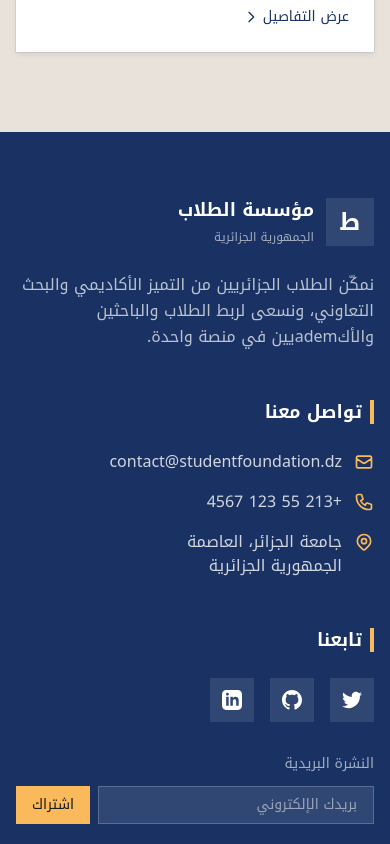
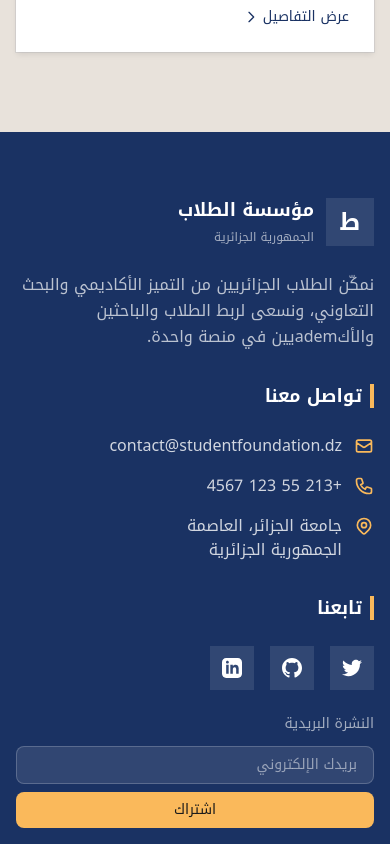
Before and after one commit to oussama22kh/student-foundation, a React (Vite) app: page / in a window 390 px wide. Shown: the part 3600-4444 px from the top of the page. Built offline with nearby package versions, Linux system fonts and the light colour scheme.

Commit message:
Fix footer email component width

```diff
--- a/src/components/Footer.jsx
+++ b/src/components/Footer.jsx
@@ -4,9 +4,9 @@ const Footer = () => {
   const currentYear = new Date().getFullYear()
 
   return (
-    <footer className="bg-algeria-blue text-white pt-16 pb-8">
+    <footer className="bg-algeria-blue text-white pt-16 pb-8 overflow-hidden">
       <div className="max-w-7xl mx-auto px-4 sm:px-6 lg:px-8">
-        <div className="grid grid-cols-1 md:grid-cols-3 gap-12 mb-12">
+        <div className="grid grid-cols-1 md:grid-cols-3 gap-8 lg:gap-12 mb-12">
           <div>
             <div className="flex items-center gap-3 mb-6">
               <div className="w-12 h-12 bg-white/10 flex items-center justify-center">
@@ -74,15 +74,15 @@ const Footer = () => {
               ))}
             </div>
 
-            <div className="mt-8">
+            <div className="mt-6 md:mt-8">
               <h5 className="text-sm font-medium text-white/60 mb-3">النشرة البريدية</h5>
-              <div className="flex gap-2">
+              <div className="flex flex-col sm:flex-row gap-2">
                 <input
                   type="email"
                   placeholder="بريدك الإلكتروني"
-                  className="flex-1 px-4 py-2 bg-white/10 border border-white/20 text-sm text-white placeholder-white/50 focus:outline-none focus:border-algeria-gold"
+                  className="flex-1 px-4 py-2 bg-white/10 border border-white/20 text-sm text-white placeholder-white/50 focus:outline-none focus:border-algeria-gold rounded-lg"
                 />
-                <button className="px-4 py-2 bg-algeria-gold text-algeria-dark text-sm font-medium hover:bg-yellow-400 transition-colors">
+                <button className="px-4 py-2 bg-algeria-gold text-algeria-dark text-sm font-medium hover:bg-yellow-400 transition-colors rounded-lg whitespace-nowrap">
                   اشتراك
                 </button>
               </div>
```
Also changed, not shown: 4 other files (tests, documents, lock files or other folders).
